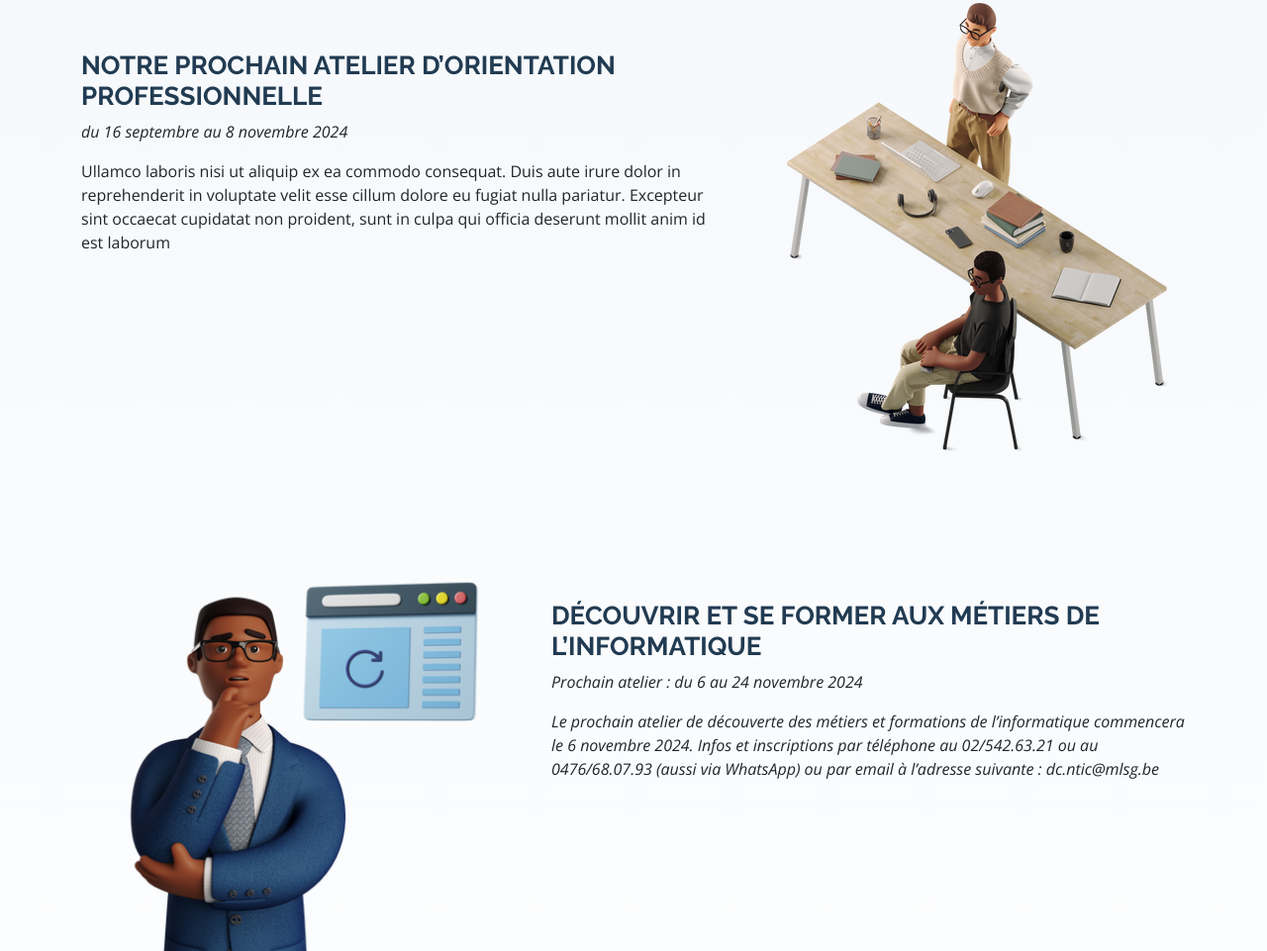
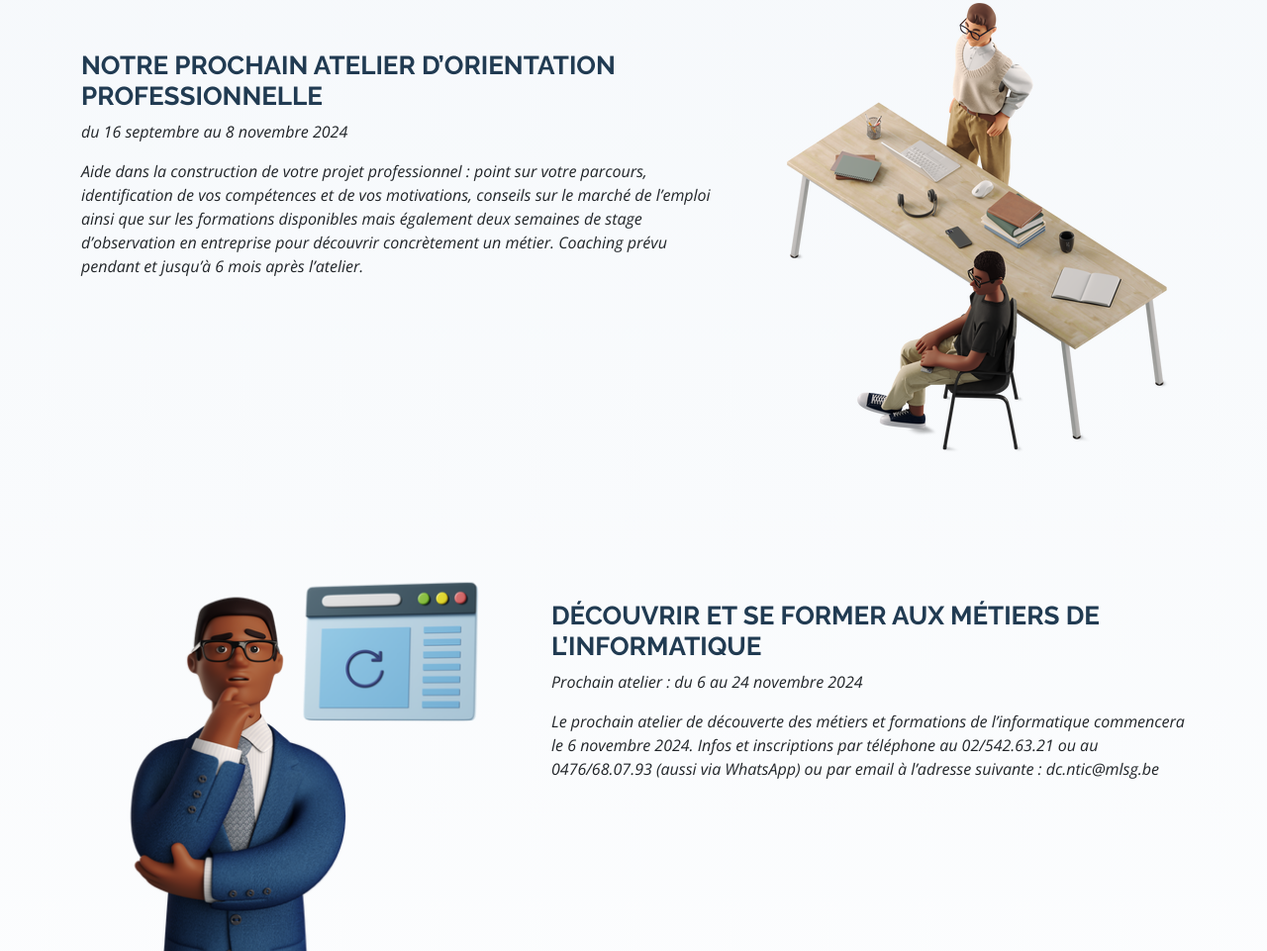
Before and after one commit to BailGui/TeamWorkGEM, a plain HTML site: page accueil.html in a window 1280 px wide. Shown: the part 4154-5115 px from the top of the page at 99% size. Drawn offline with nearby package versions, Linux system fonts and the light colour scheme.

Commit message:
debbugActu

```diff
--- a/accueil.html
+++ b/accueil.html
@@ -542,12 +542,12 @@
               <p class="fst-italic text-dark">
                 du 16 septembre au 8 novembre 2024
               </p>
-              <p class="text-dark">
-                Ullamco laboris nisi ut aliquip ex ea commodo consequat. Duis
-                aute irure dolor in reprehenderit in voluptate velit esse cillum
-                dolore eu fugiat nulla pariatur. Excepteur sint occaecat
-                cupidatat non proident, sunt in culpa qui officia deserunt
-                mollit anim id est laborum
+              <p class="fst-italic text-dark">
+                Aide dans la construction de votre projet professionnel : point sur votre parcours,
+                identification de vos compétences et de vos motivations,
+                conseils sur le marché de l’emploi ainsi que sur les formations disponibles mais également deux semaines
+                de stage d’observation en entreprise pour découvrir concrètement un métier. Coaching prévu pendant et
+                jusqu’à 6 mois après l’atelier.
               </p>
             </div>
           </div>
```
